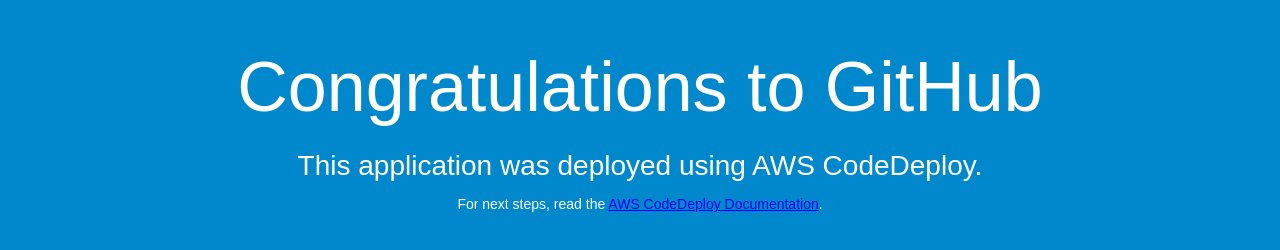
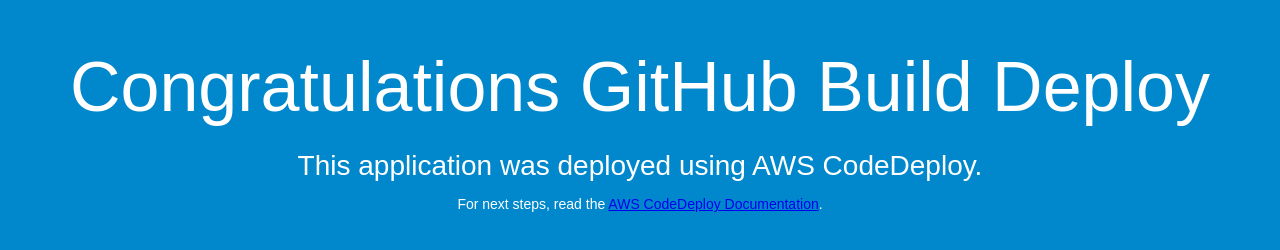
Before and after one commit to gprashant75/awscloud, a plain HTML site: page index.html in a window 1280 px wide. Drawn offline with Linux system fonts and the light colour scheme.

Commit message:
Update index.html

```diff
--- a/index.html
+++ b/index.html
@@ -26,7 +26,7 @@
 </head>
 <body>
   <div align="center">
-    <h1>Congratulations to GitHub</h1>
+    <h1>Congratulations GitHub Build Deploy</h1>
     <h2>This application was deployed using AWS CodeDeploy.</h2>
     <p>For next steps, read the <a href="http://aws.amazon.com/documentation/codedeploy">AWS CodeDeploy Documentation</a>.</p>
   </div>
```
